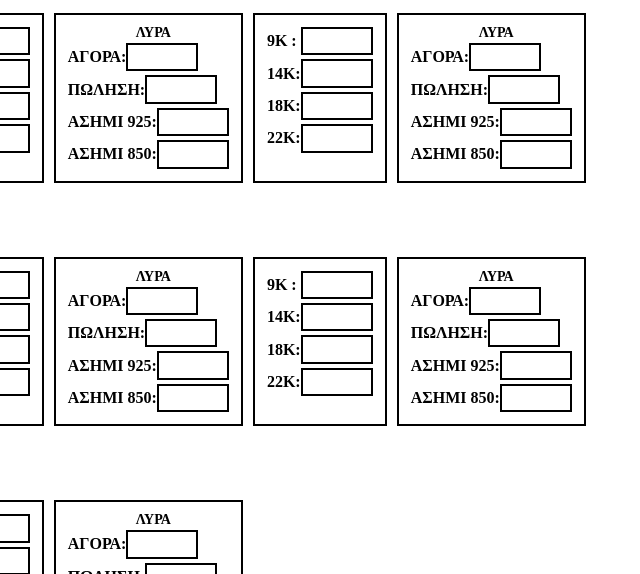
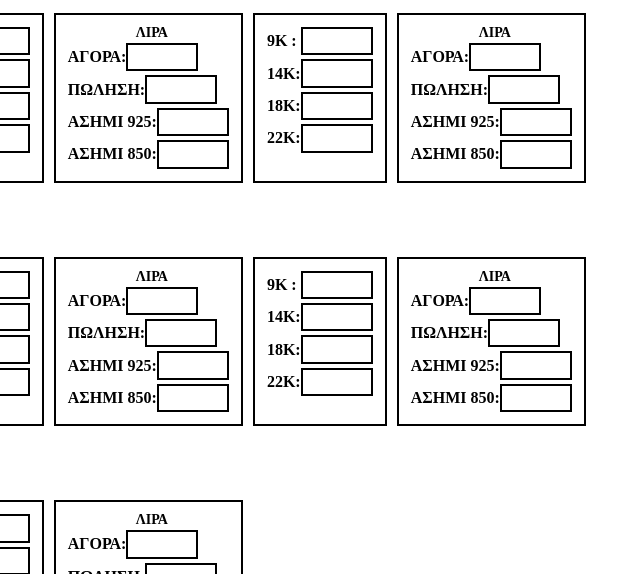
Before and after one commit to alexandrosmrv/pricelist, a plain HTML site: page index.html in a window 1280 px wide. Shown: the top 574 px of the page, 103-743 px from the left. Drawn offline with Linux system fonts and the light colour scheme.

Commit message:
Update index.html

```diff
--- a/index.html
+++ b/index.html
@@ -21,7 +21,7 @@
           <div class="form-group"><label>22Κ:<input type="text" id="input4"></label></div>
 </div>
     <div class="child2">
-          <p>ΛΥΡΑ</p>
+          <p>ΛΙΡΑ</p>
       <div class="form-group"><label>ΑΓΟΡΑ:<input type="text" id="input5"></label></div>
       <div class="form-group"><label>ΠΩΛΗΣΗ:<input type="text" id="input6"></label></div>
       <div class="form-group"><label>ΑΣΗΜΙ 925:<input type="text" id="input7"></label></div>
@@ -36,7 +36,7 @@
       <div class="form-group"><label>22K:<input type="text" id="input21" readonly></label></div>
       </div>
 <div class="child2">
-  <p>ΛΥΡΑ</p>
+  <p>ΛΙΡΑ</p>
       <div class="form-group"><label>ΑΓΟΡΑ:<input type="text" id="input25" readonly></label></div>
       <div class="form-group"><label>ΠΩΛΗΣΗ:<input type="text" id="input29" readonly></label></div>
       <div class="form-group"><label>ΑΣΗΜΙ 925:<input type="text" id="input33" readonly></label></div>
@@ -54,7 +54,7 @@
         </div>
 
 <div class="child4">
-  <p>ΛΥΡΑ</p>
+  <p>ΛΙΡΑ</p>
   <div class="form-group"><label>ΑΓΟΡΑ:<input type="text" id="input26" readonly></label></div>
       <div class="form-group"><label>ΠΩΛΗΣΗ:<input type="text" id="input30" readonly></label></div>
       <div class="form-group"><label>ΑΣΗΜΙ 925:<input type="text" id="input34" readonly></label></div>
@@ -69,7 +69,7 @@
     </div>
 
 <div class="child4">
-  <p>ΛΥΡΑ</p>
+  <p>ΛΙΡΑ</p>
       <div class="form-group"><label>ΑΓΟΡΑ:<input type="text" id="input27" readonly></label></div>
       <div class="form-group"><label>ΠΩΛΗΣΗ:<input type="text" id="input31" readonly></label></div>
       <div class="form-group"><label>ΑΣΗΜΙ 925:<input type="text" id="input35" readonly></label></div>
@@ -87,7 +87,7 @@
       </div>
 
         <div class="child6">
-          <p>ΛΥΡΑ</p>
+          <p>ΛΙΡΑ</p>
           <div class="form-group"><label>ΑΓΟΡΑ:<input type="text" id="input28" readonly></label></div>
         <div class="form-group"><label>ΠΩΛΗΣΗ:<input type="text" id="input32" readonly></label></div>
         <div class="form-group"><label>ΑΣΗΜΙ 925:<input type="text" id="input36" readonly></label></div>
```
